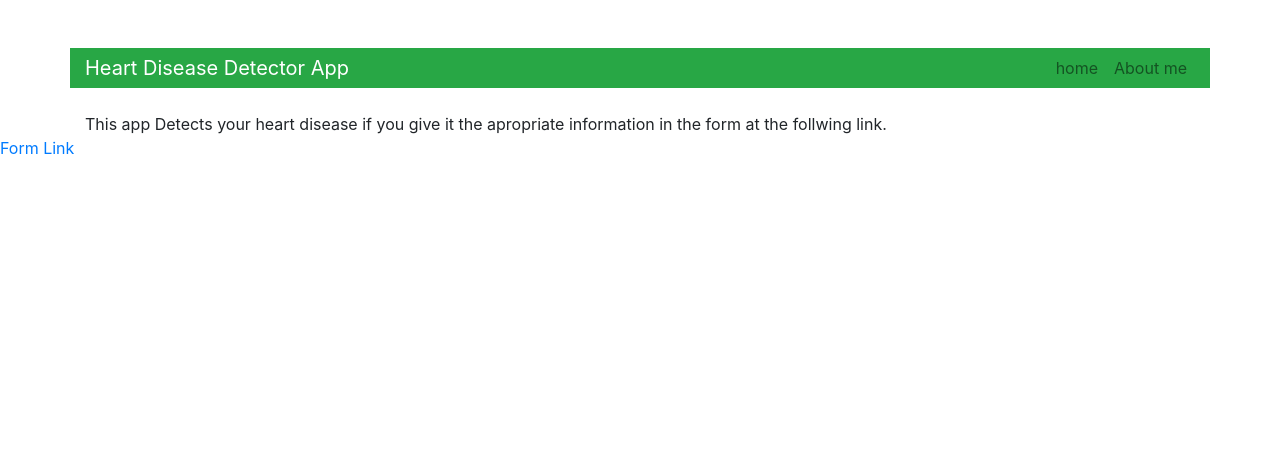
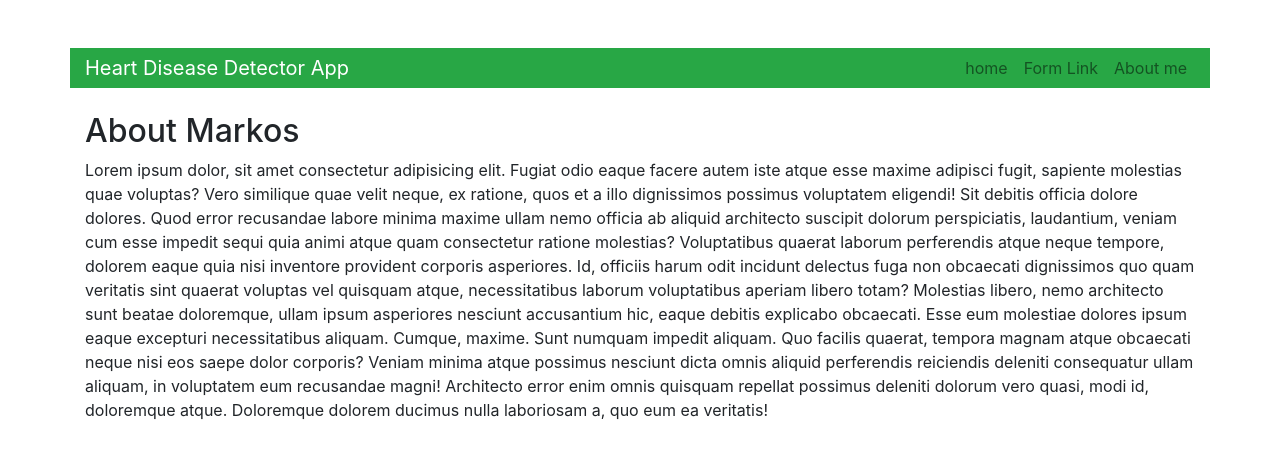
Before and after one commit to MarkosMuche/api, a Django app: page /aboutme in a window 1280 px wide. Shown: the top 459 px of the page. Run offline with Django 3.2, Linux system fonts and the light colour scheme; parts of the project's set-up code (start-up, migrations or seed data) failed here and were passed over; some libraries are stand-ins or nearby versions.

Commit message:
mesfins changes

```diff
--- a/aboutme/templates/about_me.html
+++ b/aboutme/templates/about_me.html
@@ -1,15 +1,26 @@
-{% extends "base.html"%}
-
-{% block content%}
-<div class="container">
-
-    This app Detects your heart disease if you give it the apropriate information in the form at the follwing link.
-
-</div>
-
-
-<a href="{% url 'predict'%}">
-    Form Link
-</a>
-
+{% extends "base.html"%} {% block content%}
+<h2>About Markos</h2>
+<p>
+  Lorem ipsum dolor, sit amet consectetur adipisicing elit. Fugiat odio eaque
+  facere autem iste atque esse maxime adipisci fugit, sapiente molestias quae
+  voluptas? Vero similique quae velit neque, ex ratione, quos et a illo
+  dignissimos possimus voluptatem eligendi! Sit debitis officia dolore dolores.
+  Quod error recusandae labore minima maxime ullam nemo officia ab aliquid
+  architecto suscipit dolorum perspiciatis, laudantium, veniam cum esse impedit
+  sequi quia animi atque quam consectetur ratione molestias? Voluptatibus
+  quaerat laborum perferendis atque neque tempore, dolorem eaque quia nisi
+  inventore provident corporis asperiores. Id, officiis harum odit incidunt
+  delectus fuga non obcaecati dignissimos quo quam veritatis sint quaerat
+  voluptas vel quisquam atque, necessitatibus laborum voluptatibus aperiam
+  libero totam? Molestias libero, nemo architecto sunt beatae doloremque, ullam
+  ipsum asperiores nesciunt accusantium hic, eaque debitis explicabo obcaecati.
+  Esse eum molestiae dolores ipsum eaque excepturi necessitatibus aliquam.
+  Cumque, maxime. Sunt numquam impedit aliquam. Quo facilis quaerat, tempora
+  magnam atque obcaecati neque nisi eos saepe dolor corporis? Veniam minima
+  atque possimus nesciunt dicta omnis aliquid perferendis reiciendis deleniti
+  consequatur ullam aliquam, in voluptatem eum recusandae magni! Architecto
+  error enim omnis quisquam repellat possimus deleniti dolorum vero quasi, modi
+  id, doloremque atque. Doloremque dolorem ducimus nulla laboriosam a, quo eum
+  ea veritatis!
+</p>
 {%endblock content%}
--- a/aboutme/templates/base.html
+++ b/aboutme/templates/base.html
@@ -1,19 +1,27 @@
 {% load static%}
 <!DOCTYPE html>
 <html>
-
   <head>
-
     <!-- Required meta tags -->
-    <meta charset="utf-8">
-    <meta name="viewport" content="width=device-width, initial-scale=1, shrink-to-fit=no">
+    <meta charset="utf-8" />
+    <meta
+      name="viewport"
+      content="width=device-width, initial-scale=1, shrink-to-fit=no"
+    />
 
     <!-- Bootstrap CSS -->
-    <link rel="stylesheet" href="https://maxcdn.bootstrapcdn.com/bootstrap/4.0.0/css/bootstrap.min.css"
-        integrity="sha384-Gn5384xqQ1aoWXA+058RXPxPg6fy4IWvTNh0E263XmFcJlSAwiGgFAW/dAiS6JXm" crossorigin="anonymous">
+    <link
+      rel="stylesheet"
+      href="https://maxcdn.bootstrapcdn.com/bootstrap/4.0.0/css/bootstrap.min.css"
+      integrity="sha384-Gn5384xqQ1aoWXA+058RXPxPg6fy4IWvTNh0E263XmFcJlSAwiGgFAW/dAiS6JXm"
+      crossorigin="anonymous"
+    />
 
-    <link rel="stylesheet" type="text/css" href="{%static 'predicor/main.css'%}">
-
+    <link
+      rel="stylesheet"
+      type="text/css"
+      href="{%static 'predicor/main.css'%}"
+    />
 
     {% if title %}
     <title>Heart disease predictor - {{ title }}</title>
@@ -23,48 +31,64 @@
   </head>
 
   <body>
-
     <!-- navbar -->
     <nav class="navbar navbar-expand-md navbar-light pt-5 pb-4">
       <div class="container bg-success">
         <!-- navbar brand / title -->
         <a class="navbar-brand" href="#intro">
-        <span class="text-white">
-          Heart Disease Detector App
-        </span>
+          <span class="text-white"> Heart Disease Detector App </span>
         </a>
         <!-- toggle button for mobile nav -->
-      <button class="navbar-toggler" type="button" data-bs-toggle="collapse" data-bs-target="#main-nav" aria-controls="main-nav" aria-expanded="false" aria-label="Toggle navigation">
+        <button
+          class="navbar-toggler"
+          type="button"
+          data-bs-toggle="collapse"
+          data-bs-target="#main-nav"
+          aria-controls="main-nav"
+          aria-expanded="false"
+          aria-label="Toggle navigation"
+        >
           <span class="navbar-toggler-icon"></span>
         </button>
 
         <!-- navbar links -->
-      <div class="collapse navbar-collapse justify-content-end align-center" id="main-nav">
+        <div
+          class="collapse navbar-collapse justify-content-end align-center"
+          id="main-nav"
+        >
           <ul class="navbar-nav">
             <li class="nav-item">
               <a class="nav-link" href="{% url 'index'%}">home </a>
             </li>
             <li class="nav-item">
-                <a  class="nav-link" href="{% url 'aboutme'%}">About me</a>
+              <a class="nav-link" href="{% url 'predict'%}">Form Link</a>
+            </li>
+            <li class="nav-item">
+              <a class="nav-link" href="{% url 'aboutme'%}">About me</a>
             </li>
           </ul>
         </div>
       </div>
     </nav>
 
-      {% block content %}{% endblock %}
+    <div class="container">{% block content %}{% endblock %}</div>
 
     <!-- Optional JavaScript -->
     <!-- jQuery first, then Popper.js, then Bootstrap JS -->
-    <script src="https://code.jquery.com/jquery-3.2.1.slim.min.js"
+    <script
+      src="https://code.jquery.com/jquery-3.2.1.slim.min.js"
       integrity="sha384-KJ3o2DKtIkvYIK3UENzmM7KCkRr/rE9/Qpg6aAZGJwFDMVNA/GpGFF93hXpG5KkN"
-        crossorigin="anonymous"></script>
-    <script src="https://cdnjs.cloudflare.com/ajax/libs/popper.js/1.12.9/umd/popper.min.js"
+      crossorigin="anonymous"
+    ></script>
+    <script
+      src="https://cdnjs.cloudflare.com/ajax/libs/popper.js/1.12.9/umd/popper.min.js"
       integrity="sha384-ApNbgh9B+Y1QKtv3Rn7W3mgPxhU9K/ScQsAP7hUibX39j7fakFPskvXusvfa0b4Q"
-        crossorigin="anonymous"></script>
-    <script src="https://maxcdn.bootstrapcdn.com/bootstrap/4.0.0/js/bootstrap.min.js"
+      crossorigin="anonymous"
+    ></script>
+    <script
+      src="https://maxcdn.bootstrapcdn.com/bootstrap/4.0.0/js/bootstrap.min.js"
       integrity="sha384-JZR6Spejh4U02d8jOt6vLEHfe/JQGiRRSQQxSfFWpi1MquVdAyjUar5+76PVCmYl"
-        crossorigin="anonymous"></script>
+      crossorigin="anonymous"
+    ></script>
   </body>
-
 </html>
--- /dev/null
+++ b/aboutme/templates/form.css
@@ -0,0 +1,3 @@
+.form {
+  margin-top: 100px;
+}
```
Also changed, not shown: aboutme/templates/index.html (+3 -13 lines), aboutme/templates/style.css (added), 1 other file. Lines whose indentation alone changed are shown as unchanged.
